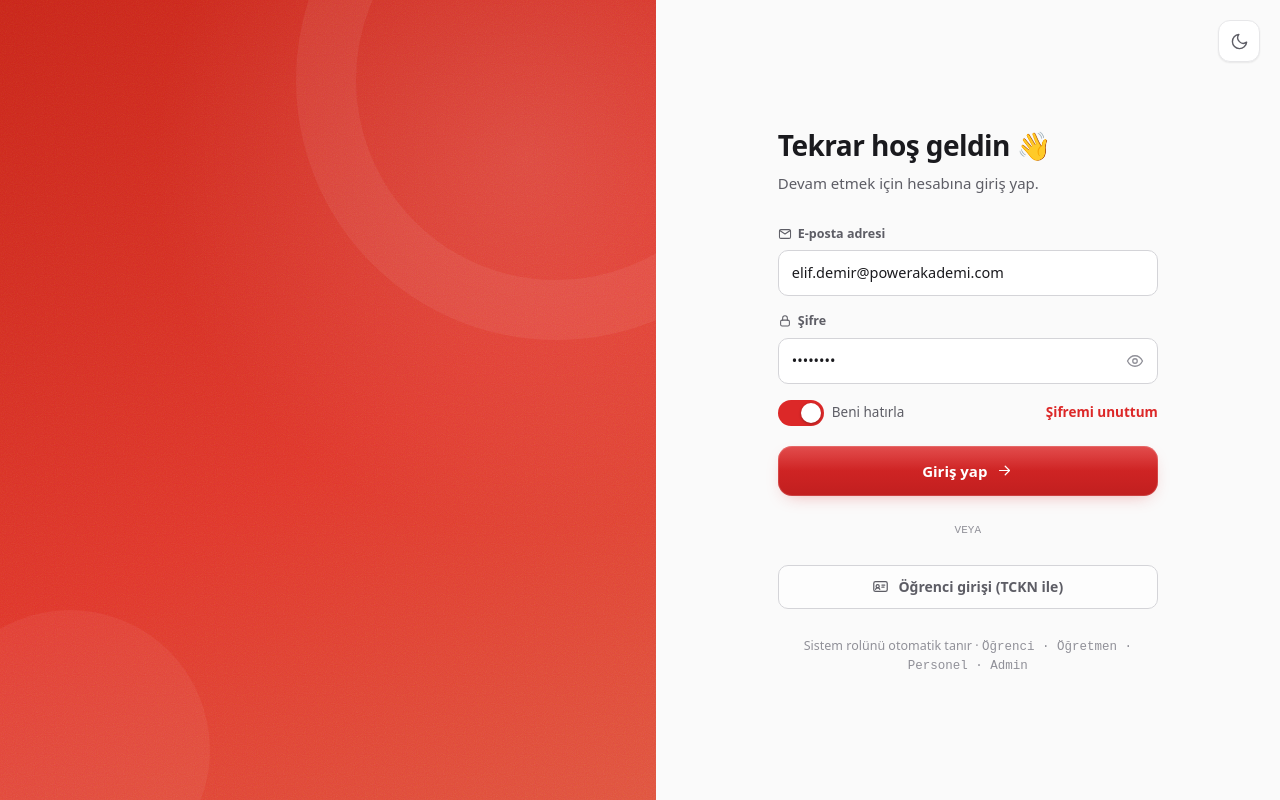
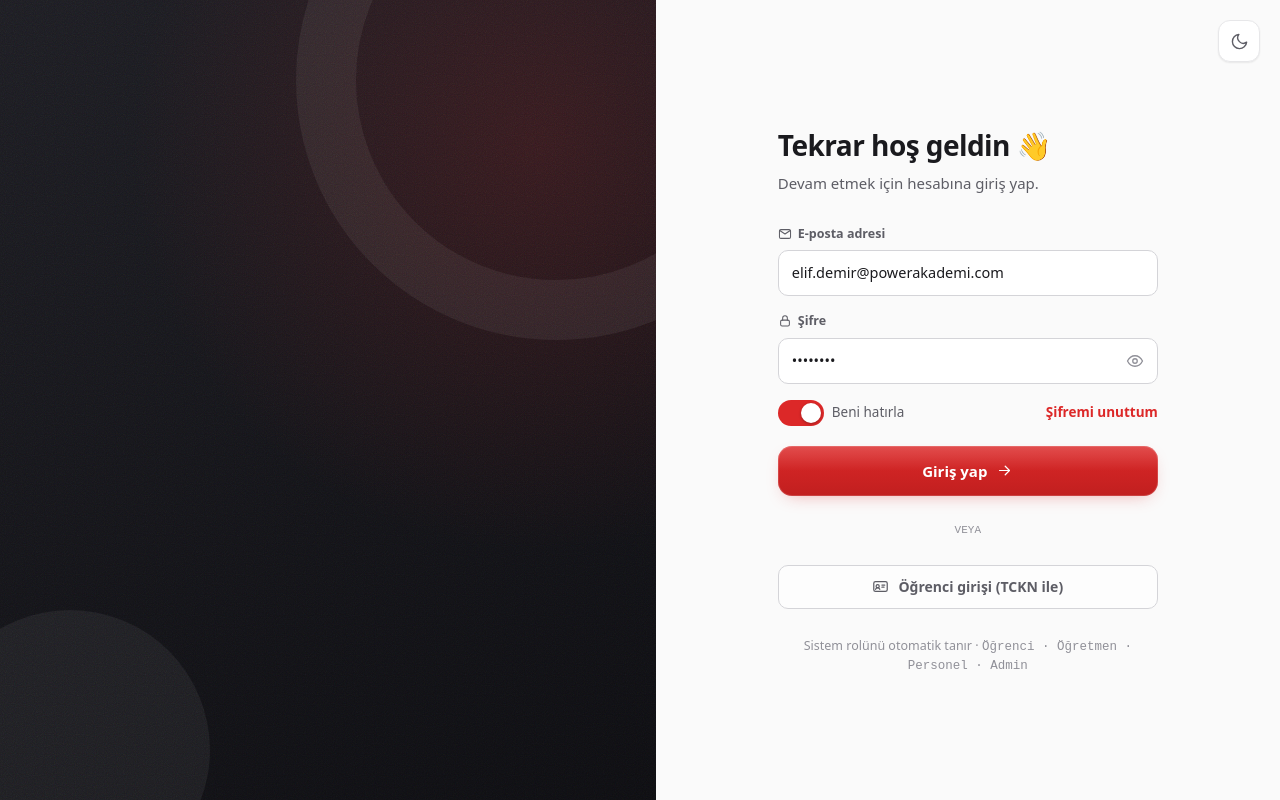
Before and after one commit to selamet/power-campus-web, a React (Vite) app: page /login in a window 1280 px wide. Built offline with nearby package versions, Linux system fonts and the light colour scheme; no server answers.

Commit message:
feat: restyle hero surfaces with neutral charcoal and accent glow, fix duplicate card wrapper

```diff
--- a/src/features/auth/LoginPage.tsx
+++ b/src/features/auth/LoginPage.tsx
@@ -47,7 +47,7 @@ export function LoginPage() {
         className="grain relative hidden flex-col justify-between overflow-hidden px-[52px] py-14 text-white min-[900px]:flex"
         style={{
           background:
-            'linear-gradient(150deg, hsl(4 78% 44%), hsl(4 74% 52%) 55%, hsl(8 72% 56%))',
+            'linear-gradient(155deg, hsl(240 9% 12%), hsl(240 10% 8%) 60%, hsl(240 11% 6%))',
         }}
       >
         <div
@@ -55,10 +55,10 @@ export function LoginPage() {
           style={{ border: '60px solid hsl(0 0% 100% / .06)' }}
         />
         <div className="absolute -bottom-[90px] -left-[70px] size-[280px] rounded-full bg-[hsl(0_0%_100%/0.05)]" />
-        <div className="absolute inset-0 bg-[radial-gradient(circle_at_80%_20%,hsl(0_0%_100%/0.12),transparent_45%)]" />
+        <div className="absolute inset-0 bg-[radial-gradient(circle_at_82%_18%,hsl(var(--accent-h)_72%_52%/0.16),transparent_48%)]" />
 
         <div className="anim-fade-up relative flex items-center gap-3">
-          <div className="flex rounded-[14px] bg-white px-3 py-2.5 shadow-[0_8px_24px_hsl(4_60%_20%/0.3)]">
+          <div className="flex rounded-[14px] bg-white px-3 py-2.5 shadow-[0_8px_24px_hsl(240_40%_4%/0.5)]">
             <Mark size={30} />
           </div>
           <div className="flex flex-col">
--- a/src/features/dashboard/DashboardPage.tsx
+++ b/src/features/dashboard/DashboardPage.tsx
@@ -45,7 +45,7 @@ export function DashboardPage() {
       <div className="card relative overflow-hidden p-0">
         <div
           className="grain relative overflow-hidden px-7 py-[26px] text-white"
-          style={{ background: 'linear-gradient(120deg, hsl(4 74% 50%), hsl(8 70% 56%))' }}
+          style={{ background: 'linear-gradient(125deg, hsl(240 9% 12%), hsl(240 11% 8%))' }}
         >
           <div
             className="absolute -top-[140px] -right-[60px] size-[300px] rounded-full"
@@ -71,7 +71,7 @@ export function DashboardPage() {
             </div>
             <Button
               onClick={openAddFlow}
-              className="self-center bg-white font-semibold text-accent-strong"
+              className="self-center bg-accent font-semibold text-accent-contrast"
             >
               <Icon name="plus" size={18} />
               Yeni Öğrenci
```
